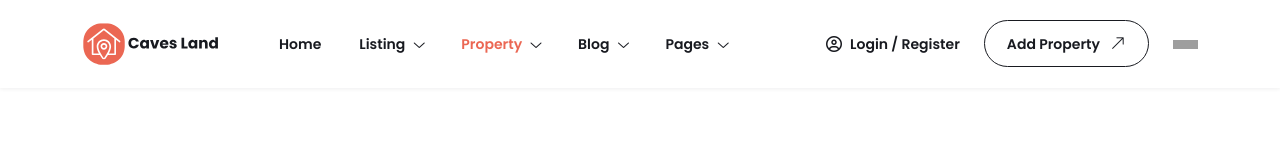
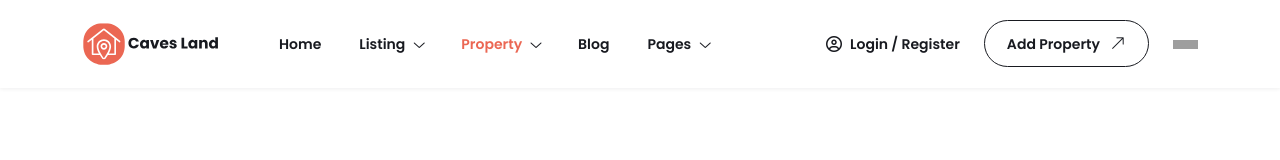
Before and after one commit to caves-infotech/caves_land, a Next.js app: page /agency in a window 1280 px wide. Shown: the top 160 px of the page. Built offline with nearby package versions, Linux system fonts and the light colour scheme; grey boxes are pictures that could not be loaded.

Commit message:
Update MainMenu.js

```diff
--- a/src/components/common/MainMenu.js
+++ b/src/components/common/MainMenu.js
@@ -1,5 +1,4 @@
 import {
-  homeItems,
   blogItems,
   listingItems,
   propertyItems,
@@ -21,11 +20,11 @@
     //     setTopMenu("home");
     //   }
     // });
-    blogItems.forEach((elm) => {
-      if (elm.href.split("/")[1] == pathname.split("/")[1]) {
-        setTopMenu("blog");
-      }
-    });
+    // blogItems.forEach((elm) => {
+    //   if (elm.href.split("/")[1] == pathname.split("/")[1]) {
+    //     setTopMenu("blog");
+    //   }
+    // });
     pageItems.forEach((elm) => {
       if (elm.href.split("/")[1] == pathname.split("/")[1]) {
         setTopMenu("pages");
@@ -145,13 +144,13 @@
       {/* End property Items */}
 
       <li className="visible_list dropitem">
-        <a className="list-item" href="#">
+        <Link className="list-item" href="blog-list-v2">
           <span className={topMenu == "blog" ? "title menuActive" : "title"}>
             Blog
           </span>
-          <span className="arrow"></span>
-        </a>
-        <ul className="sub-menu">
+
+        </Link>
+        {/* <ul className="sub-menu">
           {blogItems.map((item, index) => (
             <li key={index}>
               <Link className={`${handleActive(item.href)}`} href={item.href}>
@@ -159,7 +158,7 @@
               </Link>
             </li>
           ))}
-        </ul>
+        </ul> */}
       </li>
       {/* End blog Items */}
 
```
